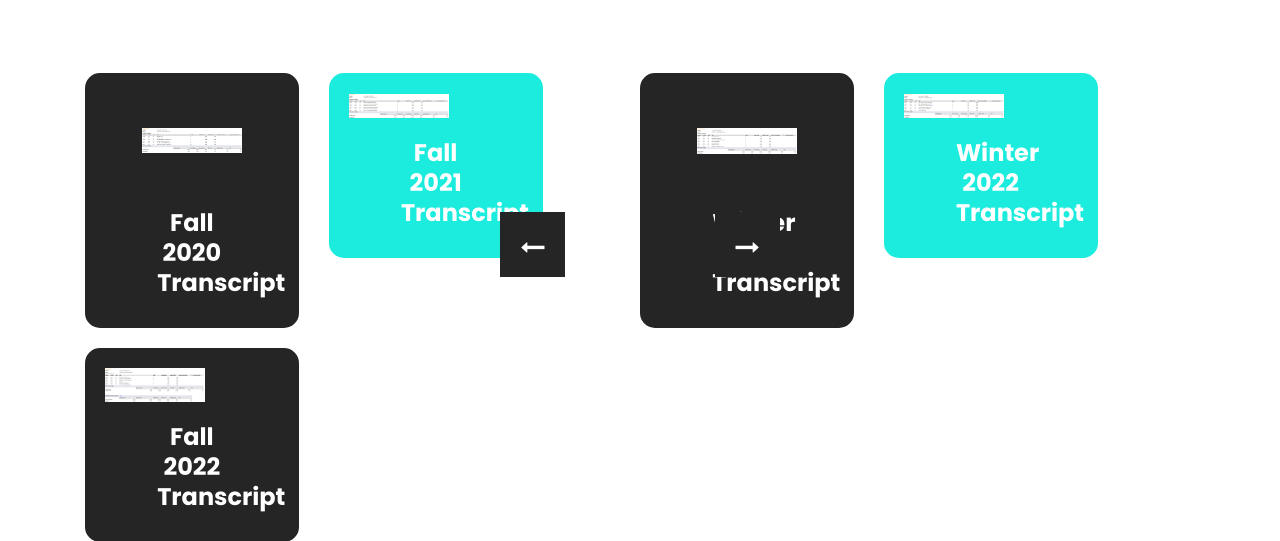
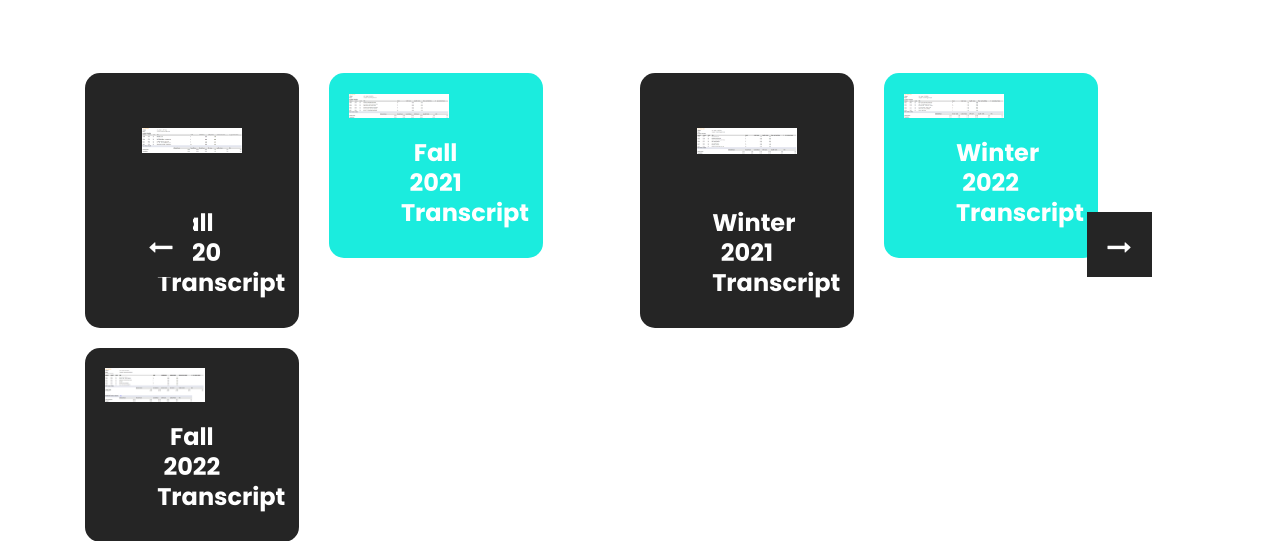
Before and after one commit to janinene/Janine_U_W23Portfolio, a PHP site: page /academicCredentials.html in a window 1280 px wide. Shown: the part 307-848 px from the top of the page. Run offline with PHP 8.4, Linux system fonts and the light colour scheme; some libraries are stand-ins or nearby versions.

Commit message:
updated css style

```diff
--- a/css/style.css
+++ b/css/style.css
@@ -827,7 +827,7 @@ button {
 
 #my_slider a.carousel-control-next {
     position: absolute;
-    right: 500px;
+    right: 10%;
     top: 50%;
     background-color: #252525;
     color: #ffffff;
@@ -835,7 +835,7 @@ button {
 
 #my_slider a.carousel-control-prev {
     position: absolute;
-    left: 500px;
+    left: 10%;
     top: 50%;
     background-color: #252525;
 }
```
